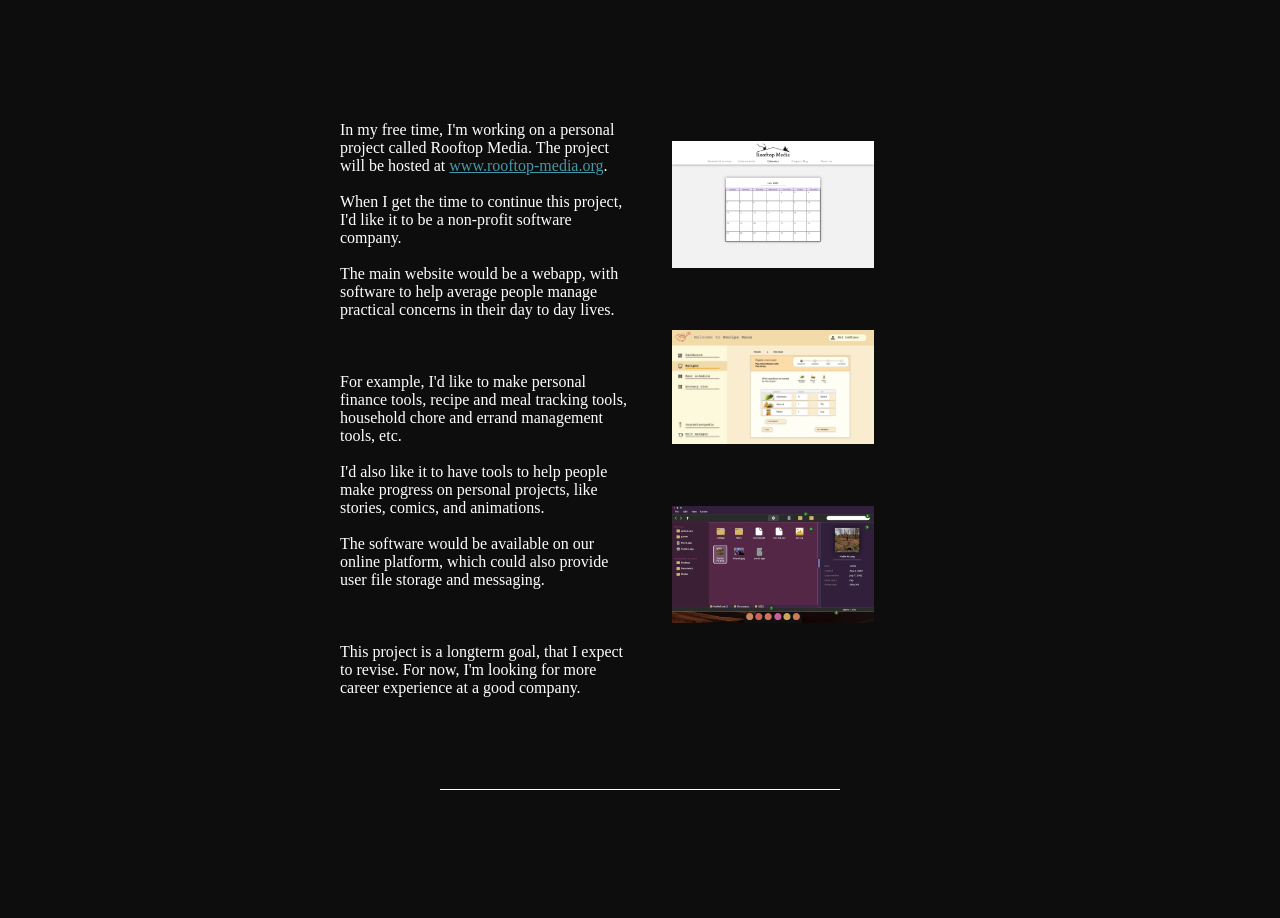
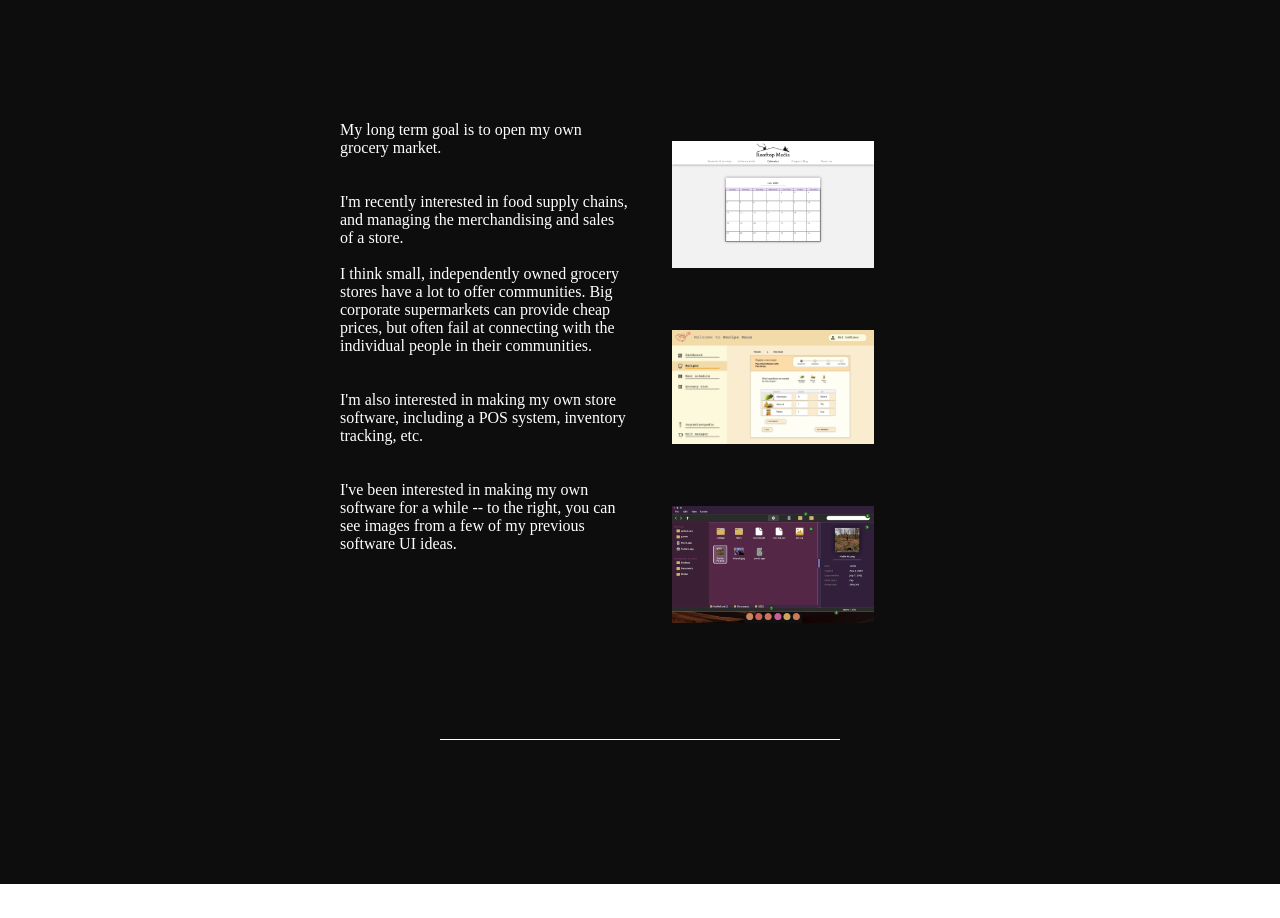
Before and after one commit to benholland1024/benh.cloud, a Vue app: page /plans in a window 1280 px wide. Shown: the part 1000-1918 px from the top of the page. After the commit the page ends 1884 px from the top, so only its background shows below. Built offline with nearby package versions, Linux system fonts and the light colour scheme.

Commit message:
Updating plans

```diff
--- a/src/views/Plans.vue
+++ b/src/views/Plans.vue
@@ -35,6 +35,30 @@
     <!--  Section 2: KitchenWare  -->
     <div class="container-center flex space-between">
       <div style="width:48%">
+        <p>
+          My long term goal is to open my own grocery market.
+        </p>
+        <br/><br/>
+        <p>
+          I'm recently interested in food supply chains, and managing the merchandising and sales of a store.
+        </p>
+        <br/>
+        <p>
+          I think small, independently owned grocery stores have a lot to offer communities.
+          Big corporate supermarkets can provide cheap prices, but often fail at connecting with the
+          individual people in their communities.
+        </p>
+        <br/><br/>
+        <p>
+          I'm also interested in making my own store software, including a POS system, inventory tracking, etc.
+        </p>
+        <br/><br/>
+        <p>
+          I've been interested in making my own software for a while -- to the right, you can see images from
+          a few of my previous software UI ideas.
+        </p>
+      </div>
+      <!-- <div style="width:48%">
         <p>In my free time, I'm working on a personal project called Rooftop Media.  The project will be hosted at <a href="www.rooftop-media.org" target="_blank">www.rooftop-media.org</a>.</p>
         <br />
         <p>When I get the time to continue this project, I'd like it to be a non-profit software company. </p>
@@ -51,7 +75,7 @@
         <br /><br /><br />
 
         <p>This project is a longterm goal, that I expect to revise.  For now, I'm looking for more career experience at a good company.</p>
-      </div>
+      </div> -->
       <div style="width:48%">
         <img src="../assets/page_assets/plans/rooftop-screenshot-1.png" style="padding: 20px; width: 70%;" />
         <br /><br />
```
